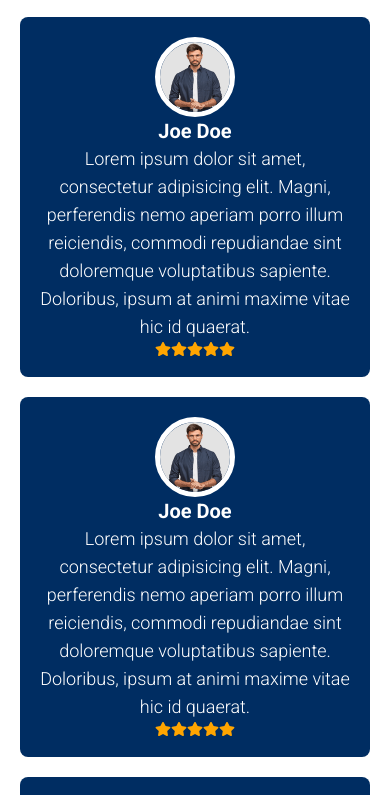
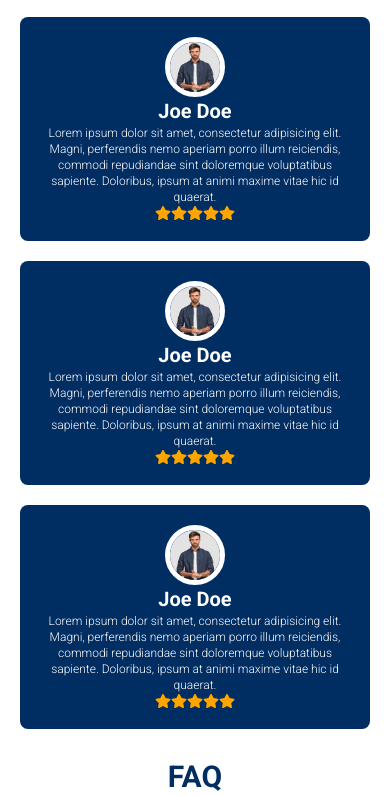
Before and after one commit to harzyz/ballotchain, a Next.js app: page / in a window 390 px wide. Shown: the part 3960-4755 px from the top of the page. Built offline with nearby package versions, Linux system fonts and the light colour scheme.

Commit message:
Update testimonials.tsx

```diff
--- a/src/components/landingpage/testimonials.tsx
+++ b/src/components/landingpage/testimonials.tsx
@@ -33,10 +33,10 @@ const Testimonials = () => {
       <h1 className="text-center text-3xl text-primary font-bold">
         Testimonials
       </h1>
-      <div className="grid grid-cols-1 lg:grid-cols-3 gap-5">
+      <div className="grid grid-cols-1 sm:grid-cols-3 gap-5">
         {testimonials.map((item) => (
           <div key={item.id} className="bg-primary text-white p-5 rounded-[8px] flex flex-col items-center">
-            <div className="w-[80px] h-[80px] border-[5px] border-white rounded-[50%]">
+            <div className="w-[60px] md:w-[80px] h-[60px] md:h-[80px] border-[5px] border-white rounded-[50%]">
               <Image
                 className="w-full h-full rounded-[50%]"
                 src={item.imgUrl}
@@ -44,7 +44,7 @@ const Testimonials = () => {
               />
             </div>
             <h3 className="font-bold text-xl">{item.text}</h3>
-            <p className="text-center text-lg font-[300]">{item.testimonial}</p>
+            <p className="text-center text-xs md:text-sm xl:text-lg font-[300]">{item.testimonial}</p>
             <div className="flex">
               {star.map((star) => (
                 <FaStar key={star} color="#FFA500" />
```
